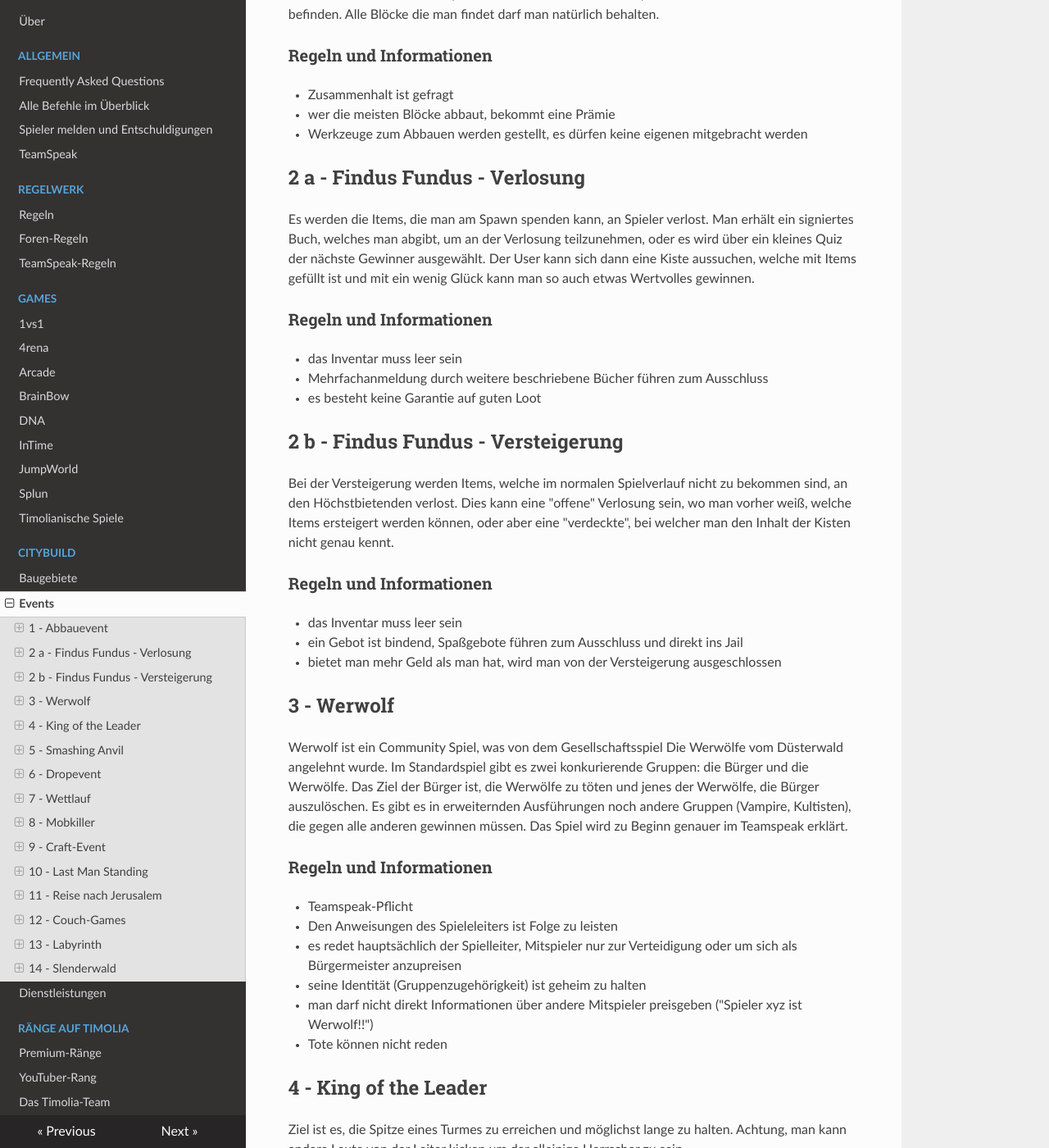
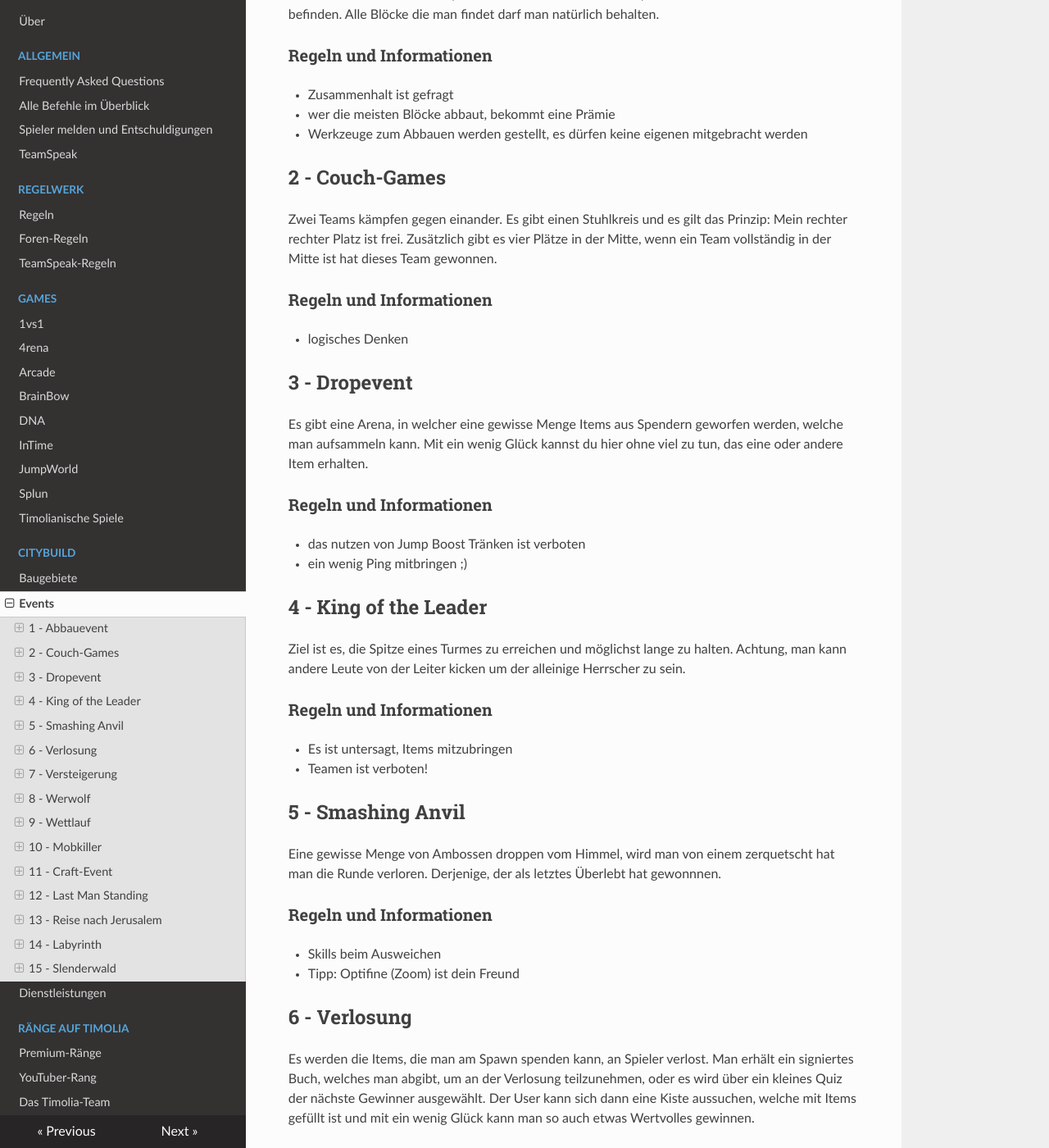
Before and after one commit to TimoliaDE/HowTo, an MkDocs documentation site: the page built from docs/city/events.md, in a window 1280 px wide and 1400 px high, scrolled down 474 px. Shown: the whole window at 82% size. Built offline with MkDocs 1.6.1, drawn with Linux system fonts in a browser that asks for light colours; nearby versions of some CDN libraries; old or Windows-style settings are respelled for this version of MkDocs; some of the changed text lies outside the part shown.

Commit message:
Events aktualisert, Gliederung

```diff
--- a/docs/city/events.md
+++ b/docs/city/events.md
@@ -16,40 +16,21 @@ Alle Blöcke die man findet darf man natürlich behalten.
 - wer die meisten Blöcke abbaut, bekommt eine Prämie
 - Werkzeuge zum Abbauen werden gestellt, es dürfen keine eigenen mitgebracht werden
 
-## 2 a - Findus Fundus - Verlosung
+## 2 - Couch-Games
 
-Es werden die Items, die man am Spawn spenden kann, an Spieler verlost. Man erhält ein signiertes Buch, welches man abgibt, um an der Verlosung teilzunehmen,
-oder es wird über ein kleines Quiz der nächste Gewinner ausgewählt. Der User kann sich dann eine Kiste aussuchen, welche mit Items gefüllt ist und mit ein wenig Glück
-kann man so auch etwas Wertvolles gewinnen.
+Zwei Teams kämpfen gegen einander. Es gibt einen Stuhlkreis und es gilt das Prinzip: Mein rechter rechter Platz ist frei.
+Zusätzlich gibt es vier Plätze in der Mitte, wenn ein Team vollständig in der Mitte ist hat dieses Team gewonnen.
 
 ### Regeln und Informationen
-- das Inventar muss leer sein
-- Mehrfachanmeldung durch weitere beschriebene Bücher führen zum Ausschluss
-- es besteht keine Garantie auf guten Loot
+- logisches Denken
 
-## 2 b - Findus Fundus - Versteigerung
+## 3 - Dropevent
 
-Bei der Versteigerung werden Items, welche im normalen Spielverlauf nicht zu bekommen sind, an den Höchstbietenden verlost. Dies kann eine "offene" Verlosung sein,
-wo man vorher weiß, welche Items ersteigert werden können, oder aber eine "verdeckte", bei welcher man den Inhalt der Kisten nicht genau kennt.
+Es gibt eine Arena,  in welcher eine gewisse Menge Items aus Spendern geworfen werden, welche man aufsammeln kann. Mit ein wenig Glück kannst du hier ohne viel zu tun, das eine oder andere Item erhalten.
 
 ### Regeln und Informationen
-- das Inventar muss leer sein
-- ein Gebot ist bindend, Spaßgebote führen zum Ausschluss und direkt ins Jail
-- bietet man mehr Geld als man hat, wird man von der Versteigerung ausgeschlossen
-
-## 3 - Werwolf
-
-Werwolf ist ein Community Spiel, was von dem Gesellschaftsspiel Die Werwölfe vom Düsterwald angelehnt wurde. Im Standardspiel gibt es zwei konkurierende Gruppen: die Bürger und die Werwölfe.
-Das Ziel der Bürger ist, die Werwölfe zu töten und jenes der Werwölfe, die Bürger auszulöschen. Es gibt es in erweiternden Ausführungen noch andere Gruppen (Vampire, Kultisten), die gegen alle anderen gewinnen müssen.
-Das Spiel wird zu Beginn genauer im Teamspeak erklärt.
-
-### Regeln und Informationen
-- Teamspeak-Pflicht
-- Den Anweisungen des Spieleleiters ist Folge zu leisten
-- es redet hauptsächlich der Spielleiter, Mitspieler nur zur Verteidigung oder um sich als Bürgermeister anzupreisen
-- seine Identität (Gruppenzugehörigkeit) ist geheim zu halten
-- man darf nicht direkt Informationen über andere Mitspieler preisgeben ("Spieler xyz ist Werwolf!!")
-- Tote können nicht reden
+- das nutzen von Jump Boost Tränken ist verboten
+- ein wenig Ping mitbringen ;)
 
 ## 4 - King of the Leader
 
@@ -67,15 +48,44 @@ Eine gewisse Menge von Ambossen droppen vom Himmel, wird man von einem zerquetsc
 - Skills beim Ausweichen
 - Tipp: Optifine (Zoom) ist dein Freund
 
-## 6 - Dropevent
 
-Es gibt eine Arena,  in welcher eine gewisse Menge Items aus Spendern geworfen werden, welche man aufsammeln kann. Mit ein wenig Glück kannst du hier ohne viel zu tun, das eine oder andere Item erhalten.
+## 6 - Verlosung
+
+Es werden die Items, die man am Spawn spenden kann, an Spieler verlost. Man erhält ein signiertes Buch, welches man abgibt, um an der Verlosung teilzunehmen,
+oder es wird über ein kleines Quiz der nächste Gewinner ausgewählt. Der User kann sich dann eine Kiste aussuchen, welche mit Items gefüllt ist und mit ein wenig Glück
+kann man so auch etwas Wertvolles gewinnen.
 
 ### Regeln und Informationen
-- das nutzen von Jump Boost Tränken ist verboten
-- ein wenig Ping mitbringen ;)
+- das Inventar muss leer sein
+- Mehrfachanmeldung durch weitere beschriebene Bücher führen zum Ausschluss
+- es besteht keine Garantie auf guten Loot
 
-## 7 - Wettlauf
+## 7 - Versteigerung
+
+Bei der Versteigerung werden Items, welche im normalen Spielverlauf nicht zu bekommen sind, an den Höchstbietenden verlost. Dies kann eine "offene" Verlosung sein,
+wo man vorher weiß, welche Items ersteigert werden können, oder aber eine "verdeckte", bei welcher man den Inhalt der Kisten nicht genau kennt.
+
+### Regeln und Informationen
+- das Inventar muss leer sein
+- ein Gebot ist bindend, Spaßgebote führen zum Ausschluss und direkt ins Jail
+- bietet man mehr Geld als man hat, wird man von der Versteigerung ausgeschlossen
+
+## 8 - Werwolf
+
+Werwolf ist ein Community Spiel, was von dem Gesellschaftsspiel Die Werwölfe vom Düsterwald angelehnt wurde. Im Standardspiel gibt es zwei konkurierende Gruppen: die Bürger und die Werwölfe.
+Das Ziel der Bürger ist, die Werwölfe zu töten und jenes der Werwölfe, die Bürger auszulöschen. Es gibt es in erweiternden Ausführungen noch andere Gruppen (Vampire, Kultisten), die gegen alle anderen gewinnen müssen.
+Das Spiel wird zu Beginn genauer im Teamspeak erklärt.
+
+### Regeln und Informationen
+- Teamspeak-Pflicht
+- Den Anweisungen des Spieleleiters ist Folge zu leisten
+- es redet hauptsächlich der Spielleiter, Mitspieler nur zur Verteidigung oder um sich als Bürgermeister anzupreisen
+- seine Identität (Gruppenzugehörigkeit) ist geheim zu halten
+- man darf nicht direkt Informationen über andere Mitspieler preisgeben ("Spieler xyz ist Werwolf!!")
+- Tote können nicht reden
+
+
+## 9 - Wettlauf
 
 Man muss eine gewisse Route schnellstmöglich ablaufen. Die angegebenen Checkpoints müssen erreicht werden, dort das Item gesammelt werden, welches man im Ziel abgeben muss. Es gibt unterschiedliche Routen,
 die man meistern muss, eventuell mit einem Pferd oder einem Boot. Der Schnellste gewinnt.
@@ -114,15 +124,7 @@ Sobald die Musik angehalten wird, muss sich jeder einen Platz suchen. Pro Runde
 ### Regeln und Informationen
 - gute Laune
 
-## 12 - Couch-Games
-
-Zwei Teams kämpfen gegen einander. Es gibt einen Stuhlkreis und es gilt das Prinzip: Mein rechter rechter Platz ist frei.
-Zusätzlich gibt es vier Plätze in der Mitte, wenn ein Team vollständig in der Mitte ist hat dieses Team gewonnen.
-
-### Regeln und Informationen
-- logisches Denken
-
-## 13 - Labyrinth
+## 14 - Labyrinth
 
 Suche in einem Labyrinth den Ausgang. Du kannst dabei Kisten mit tollen Items finden. Wenn du das eine oder andere Redstonerätsel löst, gibt es vielleicht einen kürzeren Weg ins Ziel.
 
@@ -130,7 +132,7 @@ Suche in einem Labyrinth den Ausgang. Du kannst dabei Kisten mit tollen Items fi
 - Durchhaltevermögen ist gefragt
 - Orientierung ist vom Vorteil
 
-## 14 - Slenderwald
+## 15 - Slenderwald
 
 Du bist in einem Wald mit Effekten wie Langsamkeit oder Blindheit gefangen. Das Ziel ist es Schilder zu suchen, mit welchen du einen Zettel erhälst und diesen am Spawn abzugeben.
 Du musst aber aufpassen das du nicht von den bösen Kreaturen im Wald getötet wirst.
```
Also changed, not shown: other parts of docs/city/events.md (+4 -4 lines).
